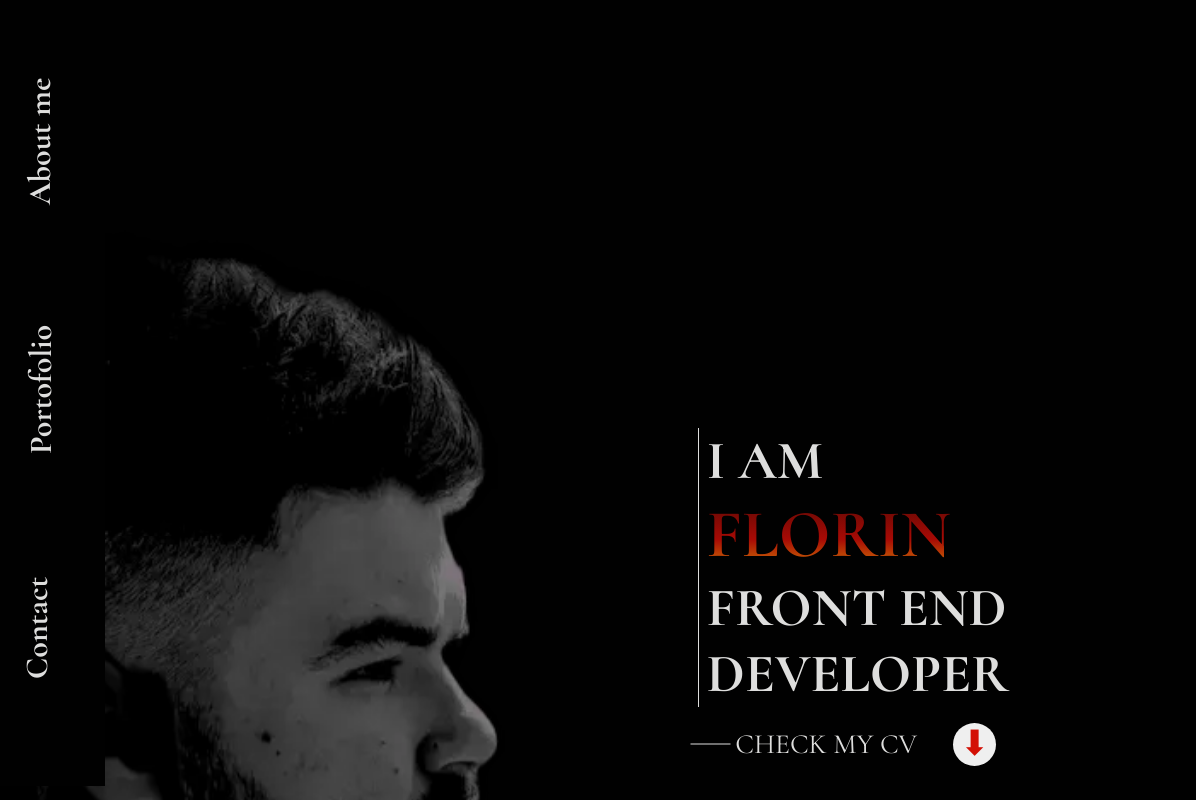
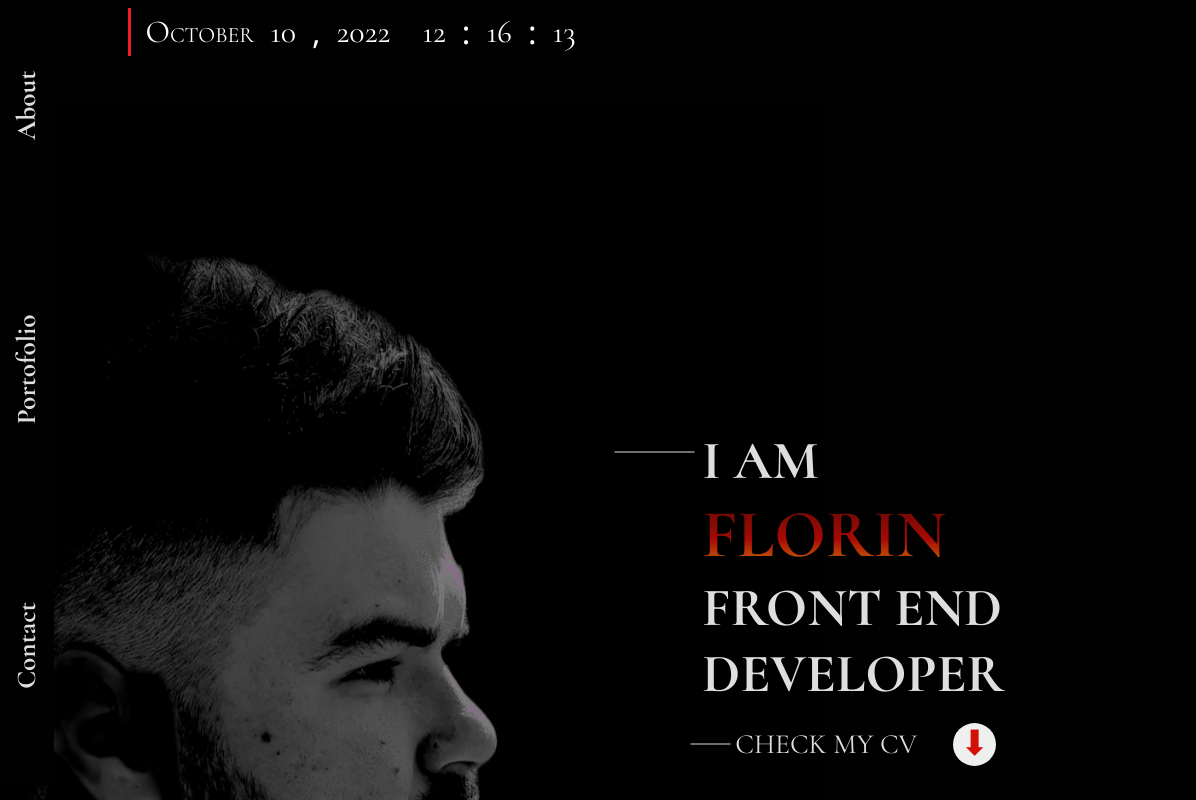
Before and after one commit to zastar23/personal-portfolio, a website with bundled scripts: page index.html in a window 1280 px wide. Shown: the top 800 px of the page, 0-1196 px from the left. Built offline with nearby package versions, Linux system fonts and the light colour scheme.

Commit message:
Added clock component for descktop view

```diff
--- a/assets/scss/components/_about.scss
+++ b/assets/scss/components/_about.scss
@@ -25,7 +25,6 @@
 
 .main {
 	margin-top: 2rem;
-
 	transition: all 500ms ease;
 
 	@media (min-width: 760px) {
@@ -38,7 +37,7 @@
 		align-items: center;
 		justify-items: start;
 
-		&-image > img {
+		&-image > picture > img {
 			width: 200%;
 			height: 100%;
 			margin-left: -3.5rem;
@@ -71,6 +70,7 @@
 			&-flex-container {
 				display: flex;
 				gap: 0.5rem;
+				position: relative;
 
 				&:nth-of-type(2) {
 					align-items: center;
@@ -132,6 +132,14 @@
 				width: 1px;
 				background-color: var(--color-neutral-900);
 				border: none;
+
+				@media (min-width: 760px) {
+					transform: rotate(90deg);
+					height: 5rem;
+					position: absolute;
+					top: -1rem;
+					left: -3rem;
+				}
 			}
 		}
 	}
@@ -178,19 +186,27 @@
 				display: flex;
 				justify-content: center;
 				align-items: center;
+
+				// @media (min-width: 760px) {
+				// 	display: none;
+				// }
 			}
 
 			& > hr:nth-of-type(1) {
 				width: 1px;
 				flex: 1;
 				border: none;
+
+				// @media (min-width: 760px) {
+				// 	display: none;
+				// }
 			}
 
-			& > hr:nth-of-type(2) {
-				width: 1px;
-				flex: 1;
-				border: none;
-			}
+			// & > hr:nth-of-type(2) {
+			// 	width: 1px;
+			// 	flex: 1;
+			// 	border: none;
+			// }
 		}
 
 		&-text {
@@ -198,6 +214,8 @@
 			flex-direction: column;
 			justify-content: end;
 			min-height: 18rem;
+			position: relative;
+			overflow-y: hidden;
 
 			& > p {
 				line-height: 1.5;
@@ -219,8 +237,8 @@
 		gap: 1rem;
 
 		& > a > img {
-			width: 2.5rem;
-			height: 2.5rem;
+			width: clamp(2.5rem, calc(0.47rem + 3.64vw), 3.75rem);
+			height: clamp(2.5rem, calc(0.47rem + 3.64vw), 3.75rem);
 		}
 	}
 }
@@ -228,14 +246,30 @@
 .active-text {
 	font-size: var(--font-size-300);
 	line-height: 1.5;
+	transition: all 500ms ease;
+	position: absolute;
+	transform: translateY(0);
+	top: 0;
 
-	transition: all 500ms ease;
+	@media (min-width: 760px) {
+		position: static;
+		transform: none;
+	}
 }
 
 .inactive-text {
 	position: absolute;
 	pointer-events: none;
 	opacity: 0;
+	transform: translateY(100%);
+	font-size: var(--font-size-300);
+
+	@media (min-width: 760px) {
+		position: static;
+		transform: none;
+		opacity: 1;
+		pointer-events: all;
+	}
 }
 
 .active {
--- /dev/null
+++ b/assets/scss/components/_clock.scss
@@ -0,0 +1,20 @@
+#timedate {
+	font: small-caps lighter 43px/150% 'Segoe UI', Frutiger, 'Frutiger Linotype',
+		'Dejavu Sans', 'Helvetica Neue', Arial, sans-serif;
+	text-align: left;
+	display: flex;
+	flex-direction: row;
+	gap: 1rem;
+	left: 10%;
+	top: 0;
+	margin-top: 0.5rem;
+	color: #fff;
+	border-left: 3px solid #ed1f24;
+	padding-left: 0.9rem;
+	font-size: clamp(1rem, calc(0.43rem + 2.86vw), 2rem);
+	position: absolute;
+
+	@media (max-width: 760px) {
+		display: none;
+	}
+}
--- a/assets/scss/components/_navAnimation.scss
+++ b/assets/scss/components/_navAnimation.scss
@@ -21,9 +21,11 @@
 		background-color: var(--color-neutral-100);
 		right: auto;
 		top: -30%;
-		margin-left: -1.5rem;
+		margin-left: -1.65rem;
 		margin-top: 1rem;
 		min-height: 100vh;
+		width: 5rem;
+		padding-left: 1.65rem;
 	}
 }
 
@@ -41,7 +43,12 @@
 	bottom: 0;
 	left: 0;
 	right: 0;
-	background: #650904;
+	background: linear-gradient(
+		180deg,
+		rgba(101, 9, 4, 1) 11%,
+		rgba(167, 10, 5, 1) 56%,
+		rgba(211, 129, 5, 1) 96%
+	);
 	transform-origin: 0 0;
 	transform: skew(-14deg) translateX(-120%);
 	transition: all 0.275s 0.1s;
@@ -65,16 +72,15 @@
 	display: inline-flex;
 	flex-direction: column;
 	height: 93%; /* Should be 100%, but we have a notice message :D */
-	align-items: flex-end;
 	justify-content: center;
 	transform: translateX(-18%) skew(-16deg);
 
 	@media (min-width: 760px) {
 		transform: none !important;
 		display: flex;
-		align-items: start;
-		justify-content: space-around;
-		margin-top: 2rem;
+		justify-content: space-evenly;
+		gap: 10rem;
+		margin-top: 2.5rem;
 	}
 }
 
@@ -134,7 +140,7 @@
 	display: block;
 	padding: 12px 0;
 	color: #dededd;
-	font-size: clamp(1.4rem, calc(0.47rem + 3.64vw), 2rem);
+	font-size: clamp(1.4rem, calc(0.47rem + 3.64vw), 1.7rem);
 	text-decoration: none;
 	font-weight: bold;
 }
--- a/assets/scss/main.scss
+++ b/assets/scss/main.scss
@@ -3,11 +3,13 @@
 @import './components/about';
 @import './components/variables';
 @import './components/portfolio';
+@import './components/clock';
 * {
 	margin: 0;
 	padding: 0;
 	box-sizing: border-box;
 	font-family: var(--font-style);
+	scroll-behavior: smooth;
 }
 
 body {
--- a/index.html
+++ b/index.html
@@ -12,7 +12,7 @@
 	<body>
 		<header class="header">
 			<div class="logo">
-				<a href="/index.html">
+				<a href="#timedate">
 					<img src="/images/icon.svg" alt="site logo" />
 				</a>
 			</div>
@@ -26,7 +26,7 @@
 			<nav class="main-nav" id="main-nav">
 				<ul>
 					<li>
-						<a class="link" href="/index.html">About me</a>
+						<a class="link" href="/index.html">About</a>
 					</li>
 					<li>
 						<a class="link" href="/portfolio.html">Portofolio</a>
@@ -37,15 +37,26 @@
 				</ul>
 			</nav>
 		</header>
+		<div id="timedate">
+			<a id="mon">January</a>
+			<a id="d">1</a>, <a id="y">0</a><br />
+			<a id="h">12</a> : <a id="m">00</a>: <a id="s">00</a>
+		</div>
 		<main class="main">
 			<section class="hero">
 				<div class="hero-image">
+					<picture>
+						<source
+							srcset="./images/desktop-me.jpg"
+							media="(min-width: 1000px)"
+						/>
 						<img
 							src="./images/me.webp"
 							alt="portrait of me"
 							width="100"
 							height="100"
 						/>
+					</picture>
 				</div>
 				<div class="hero-cta">
 					<div class="hero-cta-flex-container">
--- a/src/about.js
+++ b/src/about.js
@@ -43,3 +43,45 @@ function handleToggle(e) {
 		})
 	}
 }
+
+// clock
+
+Number.prototype.pad = function (n) {
+	for (var r = this.toString(); r.length < n; r = 0 + r);
+	return r
+}
+
+function updateClock() {
+	var now = new Date()
+	var sec = now.getSeconds(),
+		min = now.getMinutes(),
+		hou = now.getHours(),
+		mo = now.getMonth(),
+		dy = now.getDate(),
+		yr = now.getFullYear()
+	var months = [
+		'January',
+		'February',
+		'March',
+		'April',
+		'May',
+		'June',
+		'July',
+		'August',
+		'September',
+		'October',
+		'November',
+		'December',
+	]
+	var tags = ['mon', 'd', 'y', 'h', 'm', 's'],
+		corr = [months[mo], dy, yr, hou.pad(2), min.pad(2), sec.pad(2)]
+	for (var i = 0; i < tags.length; i++)
+		document.getElementById(tags[i]).firstChild.nodeValue = corr[i]
+}
+
+function initClock() {
+	updateClock()
+	window.setInterval(updateClock, 1)
+}
+
+initClock()
```
Also changed, not shown: assets/css/main.css, 1 other file. Lines whose indentation alone changed are shown as unchanged.
